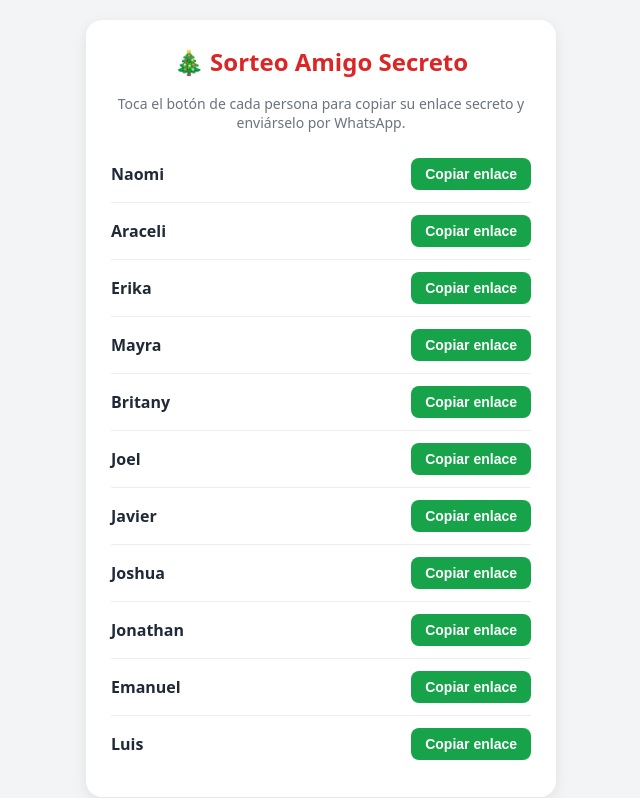
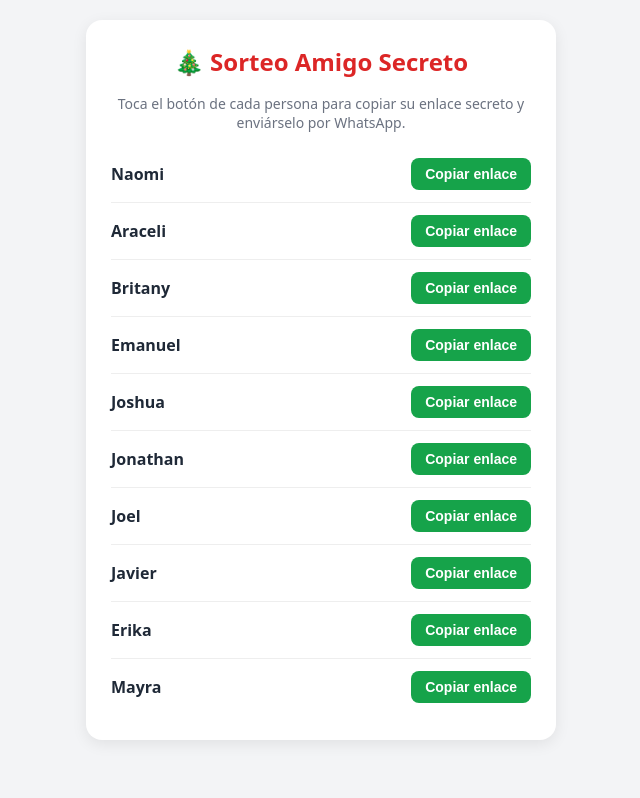
Before and after one commit to naomipabl033-del/Amigo-sorpresa-, a plain HTML site: page index.html in a window 1280 px wide. Shown: the whole page, without its empty margins (319-959 px from the left). Drawn offline with Linux system fonts and the light colour scheme.

Commit message:
Update index.html

```diff
--- a/index.html
+++ b/index.html
@@ -35,17 +35,16 @@
 
     <script>
         const sorteo = {
-            "naomi":     { n: "Naomi",     t: "RW1hbnVlbA==" },
-            "araceli":   { n: "Araceli",   t: "THVpcw==" },
-            "erika":     { n: "Erika",     t: "SmF2aWVy" },
-            "mayra":     { n: "Mayra",     t: "Sm9lbA==" },
-            "britany":   { n: "Britany",   t: "QXJhY2VsaQ==" },
-            "joel":      { n: "Joel",      t: "Sm9uYXRoYW4=" },
-            "javier":    { n: "Javier",    t: "TmFvbWk=" },
-            "joshua":    { n: "Joshua",    t: "QnJpdGFueQ==" },
-            "jonathan":  { n: "Jonathan",  t: "Sm9zaHVh" },
-            "emanuel":   { n: "Emanuel",   t: "TWF5cmE=" },
-            "luis":      { n: "Luis",      t: "RXJpa2E=" }
+            "naomi":    { n: "Naomi",    t: "RW1hbnVlbA==" },
+            "araceli":  { n: "Araceli",  t: "Sm9uYXRoYW4=" },
+            "britany":  { n: "Britany",  t: "Sm9lbA==" },
+            "emanuel":  { n: "Emanuel",  t: "Sm9zaHVh" },
+            "joshua":   { n: "Joshua",   t: "QXJhY2VsaQ==" },
+            "jonathan": { n: "Jonathan", t: "QnJpdGFueQ==" },
+            "joel":     { n: "Joel",     t: "RXJpa2E=" },
+            "javier":   { n: "Javier",   t: "TWF5cmE=" },
+            "erika":    { n: "Erika",    t: "SmF2aWVy" },
+            "mayra":    { n: "Mayra",    t: "TmFvbWk=" }
         };
 
         const params = new URLSearchParams(window.location.search);
```
